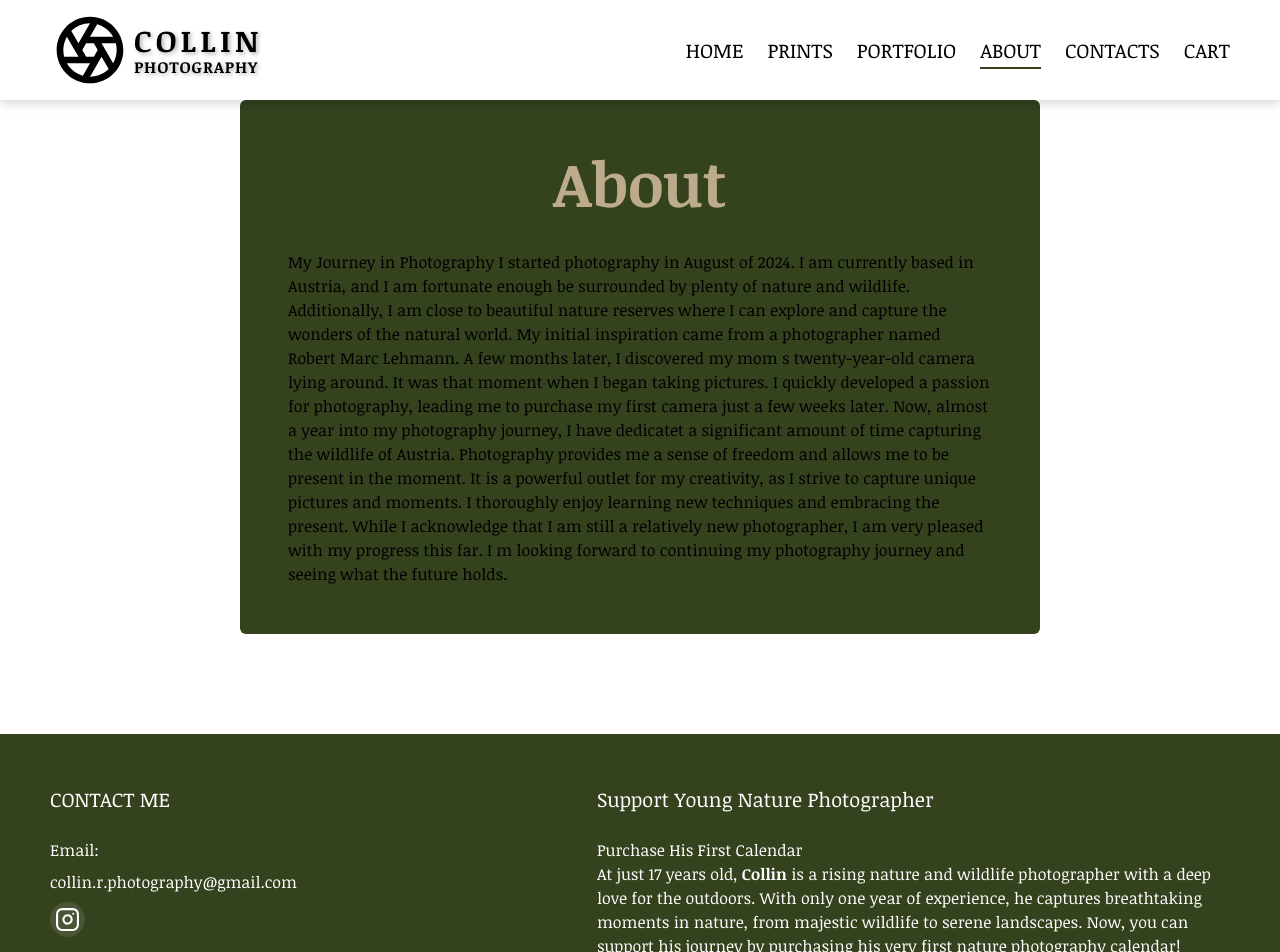
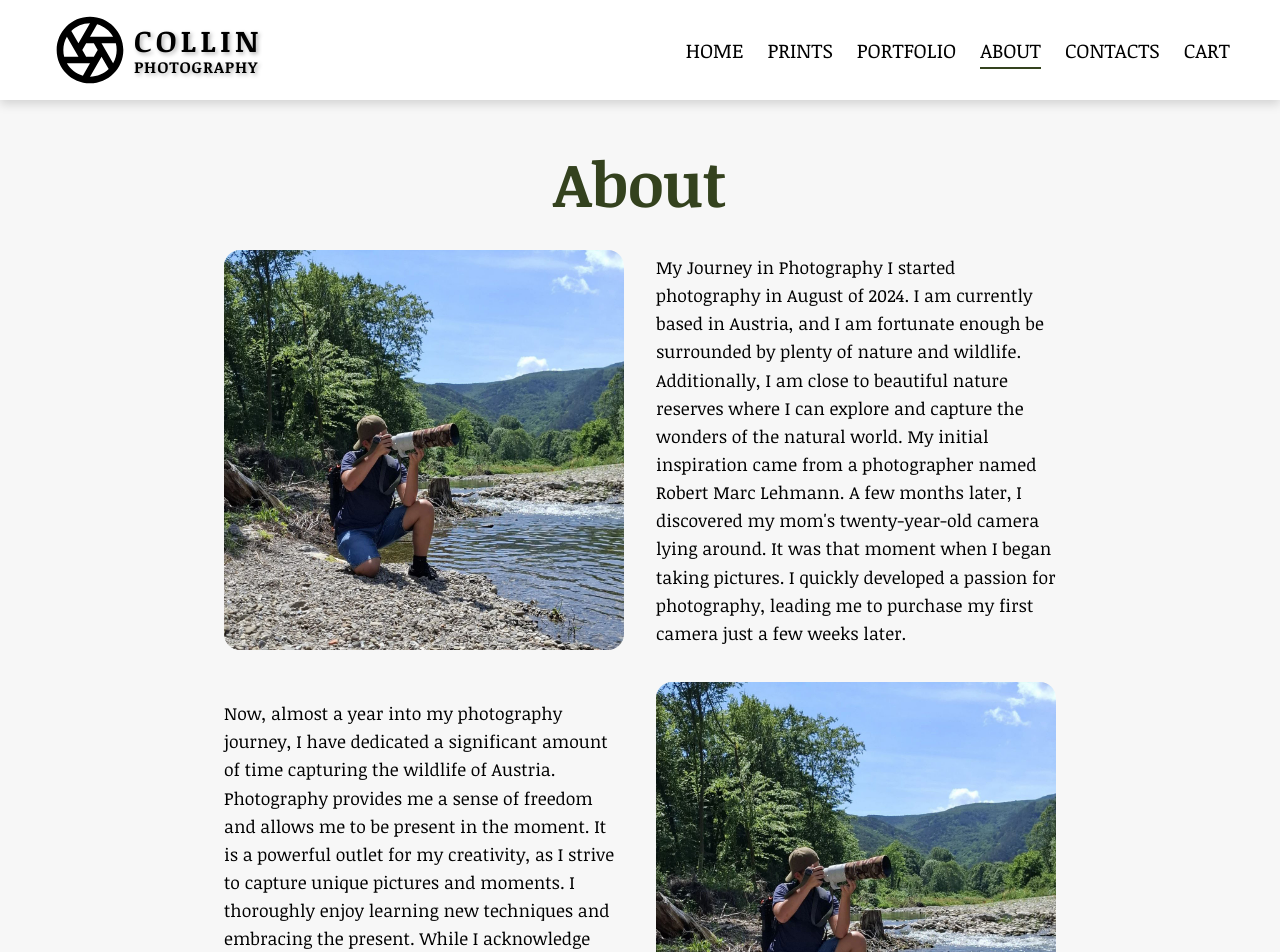
Before and after one commit to AndriyMerzlikin/Collin-Photography-website_FE, a Next.js app: page /about in a window 1280 px wide. Shown: the top 952 px of the page. Built offline with nearby package versions, Linux system fonts and the light colour scheme.

Commit message:
fix about styles page (#13)
* fix about styles page

* removed typography from 404 page

```diff
--- a/src/app/about/page.module.scss
+++ b/src/app/about/page.module.scss
@@ -2,15 +2,75 @@
 @use 'src/theme/typography' as *;
 
 .aboutSection {
-  background-color: $primary-olive;
   padding: $paragraph-spacing-4x;
-  border-radius: $border-radius-m;
-  max-width: 800px;
-  margin: 100px auto;
+  margin-top: 100px;
+  display: flex;
+  flex-direction: column;
+  align-items: center;
+  background-color: $secondary-low;
+  width: 120%;
 }
 
 .heading {
-  color: $primary-high;
+  color: $primary-olive;
   margin-bottom: $paragraph-spacing-3x;
   text-align: center;
 }
+
+.textRow,
+.textRowReverse {
+  display: flex;
+  align-items: center;
+  justify-content: center;
+  margin-bottom: $paragraph-spacing-3x;
+  gap: $paragraph-spacing-3x;
+}
+
+.textRow {
+  flex-direction: row;
+
+  @media (max-width: 768px) {
+    flex-direction: column;
+  }
+}
+
+.textRowReverse {
+  flex-direction: row-reverse;
+
+  @media (max-width: 768px) {
+    flex-direction: column;
+  }
+}
+
+.textLeft,
+.textRight {
+  flex: 1;
+  font-size: 1.1rem;
+  line-height: 1.6;
+  max-width: 400px;
+  @media (max-width: 550px) {
+    font-size: $font-size-xs;
+  }
+  @media (max-width: 768px) {
+    font-size: $font-size-s;
+  }
+}
+
+.image {
+  border-radius: 1rem;
+
+  max-width: 400px;
+  @media (max-width: 550px) {
+    max-width: 200px;
+    max-height: 200px;
+  }
+  @media (max-width: 768px) {
+    max-width: 300px;
+    max-height: 300px;
+  }
+}
+.imageRight {
+  @media (max-width: 768px) {
+    display: none;
+  }
+}
--- a/src/app/about/page.tsx
+++ b/src/app/about/page.tsx
@@ -1,6 +1,7 @@
 import Typography from '@/components/general/Typography/Typography';
 import React from 'react';
 import styles from './page.module.scss';
+import Image from 'next/image';
 
 const About = () => {
   return (
@@ -8,26 +9,47 @@ const About = () => {
       <Typography variant="h1" className={styles.heading}>
         About
       </Typography>
-      <Typography>
-        My Journey in Photography I started photography in August of 2024. I am
-        currently based in Austria, and I am fortunate enough be surrounded by
-        plenty of nature and wildlife. Additionally, I am close to beautiful
-        nature reserves where I can explore and capture the wonders of the
-        natural world. My initial inspiration came from a photographer named
-        Robert Marc Lehmann. A few months later, I discovered my mom s
-        twenty-year-old camera lying around. It was that moment when I began
-        taking pictures. I quickly developed a passion for photography, leading
-        me to purchase my first camera just a few weeks later. Now, almost a
-        year into my photography journey, I have dedicatet a significant amount
-        of time capturing the wildlife of Austria. Photography provides me a
-        sense of freedom and allows me to be present in the moment. It is a
-        powerful outlet for my creativity, as I strive to capture unique
-        pictures and moments. I thoroughly enjoy learning new techniques and
-        embracing the present. While I acknowledge that I am still a relatively
-        new photographer, I am very pleased with my progress this far. I m
-        looking forward to continuing my photography journey and seeing what the
-        future holds.
-      </Typography>
+      <div className={styles.textRow}>
+        <Image
+          src="/about1.jpg"
+          alt="Digital prints"
+          width={400}
+          height={400}
+          priority
+          className={styles.image}
+        />
+        <Typography className={styles.textLeft}>
+          My Journey in Photography I started photography in August of 2024. I
+          am currently based in Austria, and I am fortunate enough be surrounded
+          by plenty of nature and wildlife. Additionally, I am close to
+          beautiful nature reserves where I can explore and capture the wonders
+          of the natural world. My initial inspiration came from a photographer
+          named Robert Marc Lehmann. A few months later, I discovered my mom's
+          twenty-year-old camera lying around. It was that moment when I began
+          taking pictures. I quickly developed a passion for photography,
+          leading me to purchase my first camera just a few weeks later.
+        </Typography>
+      </div>
+      <div className={styles.textRowReverse}>
+        <Image
+          src="/about1.jpg"
+          alt="Frame prints"
+          width={400}
+          height={400}
+          className={`${styles.image} ${styles.imageRight}`}
+        />
+        <Typography className={styles.textRight}>
+          Now, almost a year into my photography journey, I have dedicated a
+          significant amount of time capturing the wildlife of Austria.
+          Photography provides me a sense of freedom and allows me to be present
+          in the moment. It is a powerful outlet for my creativity, as I strive
+          to capture unique pictures and moments. I thoroughly enjoy learning
+          new techniques and embracing the present. While I acknowledge that I
+          am still a relatively new photographer, I am very pleased with my
+          progress this far. I'm looking forward to continuing my photography
+          journey and seeing what the future holds.
+        </Typography>
+      </div>
     </div>
   );
 };
```
Also changed, not shown: src/app/not-found.module.scss (+11 -0 lines), src/app/not-found.tsx (+6 -4 lines), public/about1.jpg (added).
